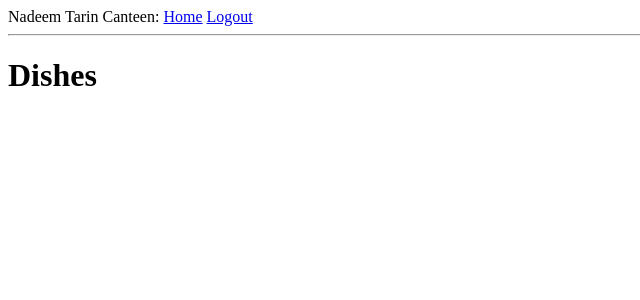
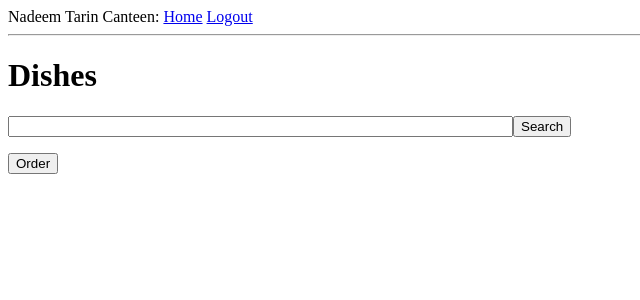
Before and after one commit to himanshuvarandani/Canteen, a Flask app: page / in a window 1280 px wide. Shown: the top 300 px of the page, without its empty margins (0-640 px from the left). Run offline with Flask 2, Linux system fonts and the light colour scheme; the visitor is signed in with stand-in values (Sample User, id 1); data comes from the database, SQL or seed files in the repository; both versions use the stored data as it was after the commit; data that the repository does not hold is empty.

Commit message:
Order, Serach and Delete dish

```diff
--- a/app/forms.py
+++ b/app/forms.py
@@ -39,3 +39,12 @@ class DishForm(FlaskForm):
         dish = Dishes.query.filter_by(dishname=dishname.data).first()
         if dish is not None:
             raise ValidationError('This dish is already exist.')
+
+
+class SearchForm(FlaskForm):
+    search = StringField('Search')
+    submit = SubmitField('Search')
+
+    def validate_search(self, search):
+        if search is None:
+            raise ValidationError('Please use a valid dishname')
--- a/app/routes.py
+++ b/app/routes.py
@@ -1,6 +1,6 @@
 from app import app, db
 from flask import render_template, redirect, url_for, request, flash
-from app.forms import LoginForm, RegistrationForm, DishForm
+from app.forms import LoginForm, RegistrationForm, DishForm, SearchForm
 from flask_login import current_user, login_user, logout_user, login_required
 from app.models import User, Dishes, Quantity
 from werkzeug.urls import url_parse
@@ -13,11 +13,22 @@ def index():
     dishes = Dishes.query.all()
     quantities = Quantity.query.filter_by(customer=current_user).all()
     form = DishForm()
+    form1 = SearchForm()
     if form.validate_on_submit():
         dish = Dishes(dishname=form.dishname.data, amount=form.amount.data, timetaken=form.timetaken.data, quantity=0)
         db.session.add(dish)
         db.session.commit()
-    return render_template('index.html', title='Home', dishes=dishes, form=form, quantities=quantities)
+    if form1.validate_on_submit():
+        dishes = Dishes.query.all()
+        flash("You searched for {}".format(form1.search.data))
+        for dish in dishes:
+            if dish.dishname==form1.search.data:
+                quantity = Quantity.query.filter_by(customer=current_user).filter_by(dish=dish).first()
+                return render_template('search.html', dish=dish, quantity=quantity)
+                break
+        if dish.dishname!=form1.search.data:
+            flash("Sorry, this dish is not available here.")
+    return render_template('index.html', title='Home', dishes=dishes, form=form, quantities=quantities, form1=form1)
 
 
 @app.route('/login', methods=['GET', 'POST'])
@@ -59,8 +70,8 @@ def register():
     return render_template('register.html', title='Register', form=form)
 
 
-@app.route('/button/<dishname>', methods=['GET', 'POST'])
-def button(dishname):
+@app.route('/addbutton/<dishname>', methods=['GET', 'POST'])
+def addbutton(dishname):
     if request.method == 'POST':
         dish = Dishes.query.filter_by(dishname=dishname).first()
         dishquantity = Quantity.query.filter_by(customer=current_user).filter_by(dish=dish).first()
@@ -70,3 +81,30 @@ def button(dishname):
             dishquantity.quantity += 1
         db.session.commit()
     return redirect(url_for('index'))
+
+
+@app.route('/deletebutton/<dishname>', methods=['GET', 'POST'])
+def deletebutton(dishname):
+    if request.method == 'POST':
+        dish = Dishes.query.filter_by(dishname=dishname).first()
+        dishquantity = Quantity.query.filter_by(customer=current_user).filter_by(dish=dish).first()
+        if dishquantity is None:
+            dishquantity = Quantity(quantity=1, dish=dish, customer=current_user)
+        else:
+            if dish.quantity>0:
+                dishquantity.quantity -= 1
+        db.session.commit()
+    return redirect(url_for('index'))
+
+
+@app.route('/order', methods=["GET", "POST"])
+def order():
+    if request.method == 'POST':
+        dishes = Quantity.query.filter_by(customer=current_user).all()
+        flash("Your order is:")
+        for dish in dishes:
+            if dish.quantity!=0:
+                flash("\t{} {}".format(dish.quantity, dish.dish.dishname))
+                dish.quantity = 0
+        db.session.commit()
+    return redirect(url_for('index'))
--- a/app/templates/index.html
+++ b/app/templates/index.html
@@ -3,8 +3,16 @@
 
 {% block content %}
     <h1>Dishes</h1>
+    <form action="" method="post">
+      {{ form1.hidden_tag() }}
+      <p>{{ form1.search(size=60) }}{{ form1.submit() }}</p>
+    </form>
     {% for dish in dishes %}
+    {% for quantity in quantities %}
+    {% if quantity.dish.dishname==dish.dishname %}
     {% include "_dish.html" %}
+    {% endif %}
+    {% endfor %}
     {% endfor %}
     {% if current_user.username=='admin' %}
     <form action="" method="post">
@@ -32,5 +40,9 @@
       </p>
       <p>{{ form.submit() }}</p>
     </form>
+    {% else %}
+    <form action="{{ url_for('order') }}" method="post">
+      <input type="submit" name="" value="Order">
+    </form>
     {% endif %}
 {% endblock %}
```
Also changed, not shown: app/templates/_dish.html (+9 -8 lines), app/templates/search.html (added, +7 -0 lines), app.db.
